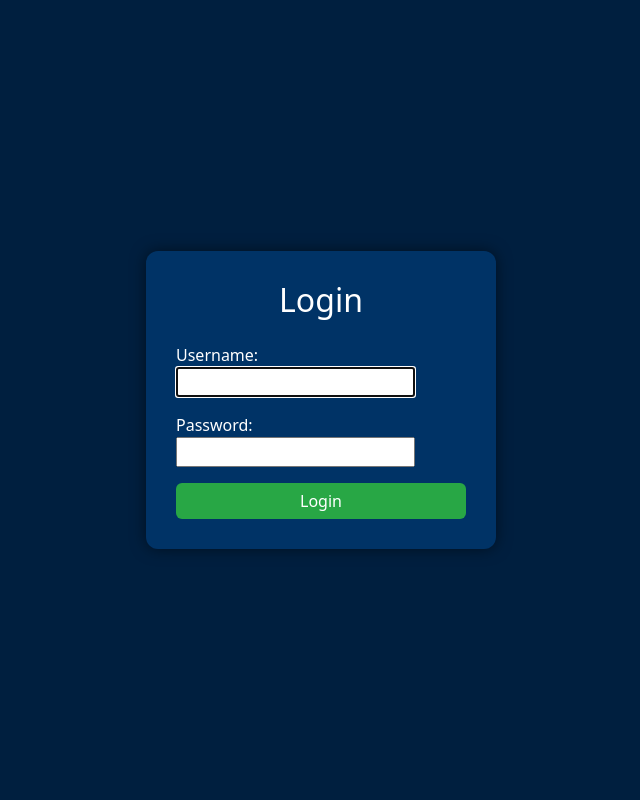
After one commit to morarasospeter/Sospeter-Clients-Test, a Django app: page /login/ in a window 1280 px wide. The commit adds this page. Shown: the whole page, without its empty margins (319-959 px from the left). Run offline with Django 5.2, Linux system fonts and the light colour scheme.

Commit message:
Add login system, protect medicine views, update templates and settings

```diff
--- /dev/null
+++ b/inventory/templates/inventory/login.html
@@ -0,0 +1,56 @@
+<!DOCTYPE html>
+<html>
+<head>
+    <title>Login - Pharmacy</title>
+    <link href="https://cdn.jsdelivr.net/npm/bootstrap@5.3.2/dist/css/bootstrap.min.css" rel="stylesheet">
+    <style>
+        body {
+            background-color: #001f3f; /* dark blue background */
+            color: white;
+            height: 100vh;
+            display: flex;
+            justify-content: center;
+            align-items: center;
+            margin: 0;
+        }
+        .login-card {
+            background-color: #003366; /* slightly lighter dark blue */
+            padding: 30px;
+            border-radius: 12px;
+            box-shadow: 0 0 15px rgba(0,0,0,0.5);
+            width: 350px;
+        }
+        .login-card h2 {
+            color: #ffffff;
+        }
+        .form-control {
+            border-radius: 6px;
+        }
+        .btn-success {
+            background-color: #28a745;
+            border: none;
+        }
+        .btn-success:hover {
+            background-color: #218838;
+        }
+        .error-msg {
+            color: #ff4d4d;
+            margin-top: 10px;
+            text-align: center;
+        }
+    </style>
+</head>
+<body>
+    <div class="login-card">
+        <h2 class="text-center mb-4">Login</h2>
+        <form method="post">
+            {% csrf_token %}
+            {{ form.as_p }}
+            <button type="submit" class="btn btn-success w-100">Login</button>
+        </form>
+        {% if error %}
+            <p class="error-msg">{{ error }}</p>
+        {% endif %}
+    </div>
+</body>
+</html>
--- a/inventory/urls.py
+++ b/inventory/urls.py
@@ -1,11 +1,19 @@
 from django.urls import path
 from django.shortcuts import redirect
 from . import views
+from django.contrib.auth import views as auth_views
 
 urlpatterns = [
     path('', lambda request: redirect('medicine_list')),  # redirect homepage → /medicines/
+
+    # Medicine management (all protected by login in views)
     path('medicines/', views.medicine_list, name='medicine_list'),
     path('add/', views.medicine_add, name='medicine_add'),
     path('edit/<int:id>/', views.medicine_edit, name='medicine_edit'),
     path('delete/<int:id>/', views.medicine_delete, name='medicine_delete'),
+    path('sell/<int:id>/', views.medicine_sell, name='medicine_sell'),
+
+    # Login / Logout
+    path('login/', views.user_login, name='user_login'),
+    path('logout/', views.user_logout, name='user_logout'),
 ]
--- a/inventory/views.py
+++ b/inventory/views.py
@@ -1,18 +1,41 @@
 from django.shortcuts import render, redirect, get_object_or_404
-from .models import Medicine
+from django.contrib.auth.decorators import login_required
+from django.contrib.auth import authenticate, login, logout
+from django.contrib.auth.forms import AuthenticationForm
+from .models import Medicine, Sale
 from .forms import MedicineForm
 from django.utils import timezone
 from datetime import timedelta
 
+# ----- LOGIN VIEW -----
+def user_login(request):
+    if request.method == "POST":
+        form = AuthenticationForm(request, data=request.POST)
+        if form.is_valid():
+            username = form.cleaned_data.get('username')
+            password = form.cleaned_data.get('password')
+            user = authenticate(username=username, password=password)
+            if user is not None:
+                login(request, user)
+                return redirect('medicine_list')
+        # If invalid credentials
+        error = "Invalid username or password."
+        return render(request, 'inventory/login.html', {'form': form, 'error': error})
+    else:
+        form = AuthenticationForm()
+    return render(request, 'inventory/login.html', {'form': form})
+
+# ----- LOGOUT VIEW -----
+@login_required
+def user_logout(request):
+    logout(request)
+    return redirect('user_login')
+
+
+# ----- MEDICINE VIEWS (Require login) -----
+@login_required
 def medicine_list(request):
     medicines = Medicine.objects.all()
-
-    # Add profit calculations for each medicine
-    total_profit = 0
-    for med in medicines:
-        med.profit_per_unit = med.selling_price - med.buying_price
-        med.total_profit = med.profit_per_unit * med.quantity
-        total_profit += med.total_profit
 
     # Low-stock alerts: quantity < 10
     low_stock = medicines.filter(quantity__lt=10)
@@ -21,6 +44,10 @@ def medicine_list(request):
     soon_to_expire = medicines.filter(
         expiry_date__lte=timezone.now().date() + timedelta(days=30)
     )
+
+    # Total profit from all sales
+    sales = Sale.objects.all()
+    total_profit = sum(sale.profit() for sale in sales)
 
     context = {
         'medicines': medicines,
@@ -32,6 +59,7 @@ def medicine_list(request):
     return render(request, 'inventory/medicine_list.html', context)
 
 
+@login_required
 def medicine_add(request):
     if request.method == 'POST':
         form = MedicineForm(request.POST)
@@ -43,6 +71,7 @@ def medicine_add(request):
     return render(request, 'inventory/medicine_form.html', {'form': form})
 
 
+@login_required
 def medicine_edit(request, id):
     medicine = get_object_or_404(Medicine, id=id)
     if request.method == 'POST':
@@ -55,9 +84,32 @@ def medicine_edit(request, id):
     return render(request, 'inventory/medicine_form.html', {'form': form})
 
 
+@login_required
 def medicine_delete(request, id):
     medicine = get_object_or_404(Medicine, id=id)
     if request.method == 'POST':
         medicine.delete()
         return redirect('medicine_list')
     return render(request, 'inventory/medicine_delete.html', {'medicine': medicine})
+
+
+@login_required
+def medicine_sell(request, id):
+    medicine = get_object_or_404(Medicine, id=id)
+
+    if request.method == 'POST':
+        quantity_sold = int(request.POST.get('quantity_sold', 0))
+        if quantity_sold > 0 and quantity_sold <= medicine.quantity:
+            # Reduce stock
+            medicine.quantity -= quantity_sold
+            medicine.save()
+
+            # Record the sale
+            Sale.objects.create(medicine=medicine, quantity_sold=quantity_sold)
+
+            return redirect('medicine_list')
+        else:
+            error = "Invalid quantity. Check stock."
+            return render(request, 'inventory/medicine_sell.html', {'medicine': medicine, 'error': error})
+
+    return render(request, 'inventory/medicine_sell.html', {'medicine': medicine})
```
Also changed, not shown: inventory/models.py (+13 -2 lines), inventory/templates/inventory/medicine_delete.html (+24 -6 lines), inventory/templates/inventory/medicine_form.html (+24 -6 lines), pharmacy/settings.py (+14 -2 lines).
